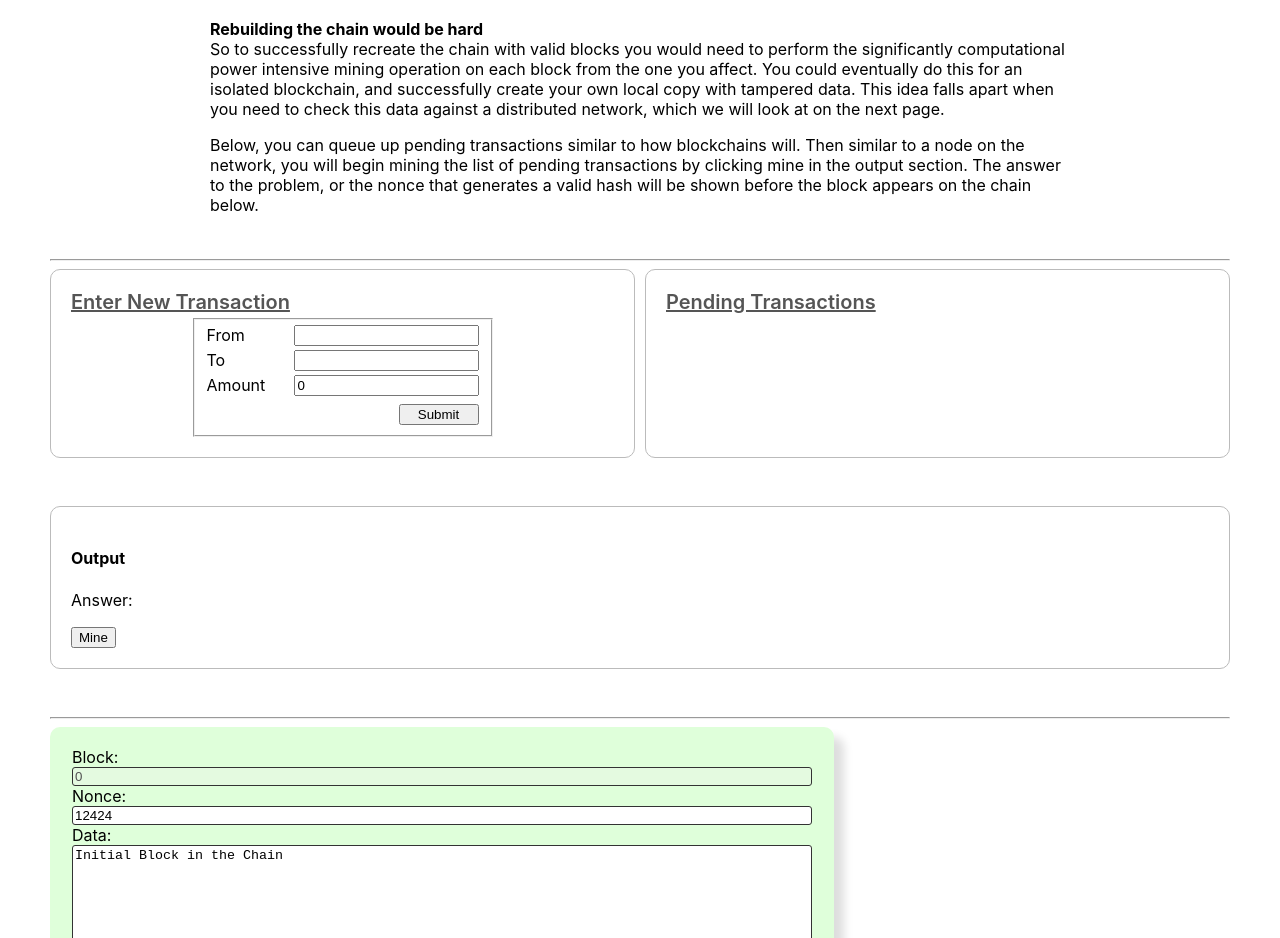
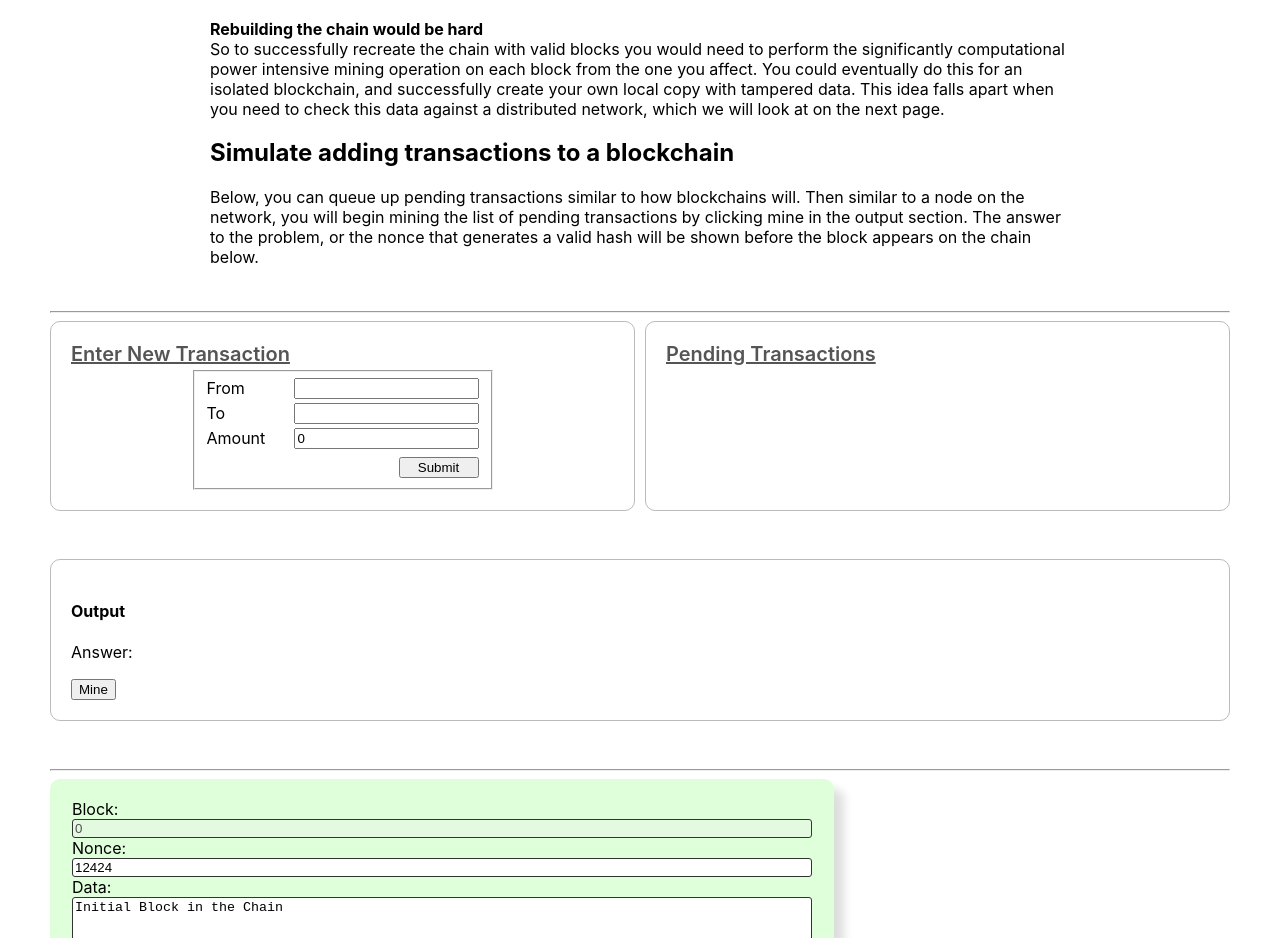
Before and after one commit to joecaro/blockchain-demo-reactJS, a React (Create React App) app: page /blockchain in a window 1280 px wide. Shown: the part 1780-2718 px from the top of the page. Built offline with nearby package versions, Linux system fonts and the light colour scheme.

Commit message:
heading for explanation

```diff
--- a/src/Pages/Blockchain.js
+++ b/src/Pages/Blockchain.js
@@ -121,6 +121,7 @@ export default function BlockchainPage() {
             which we will look at on the next page.
           </p>
         </p>
+        <h2>Simulate adding transactions to a blockchain</h2>
         <p>
           Below, you can queue up pending transactions similar to how
           blockchains will. Then similar to a node on the network, you will
```
